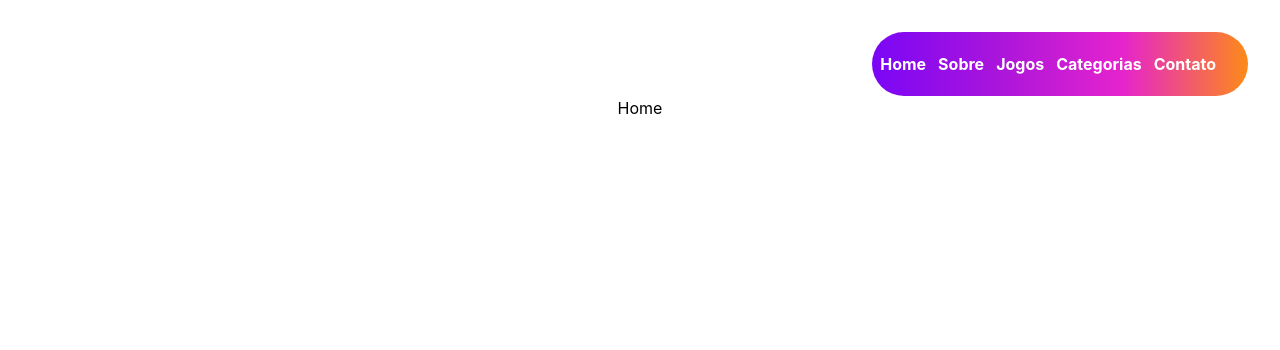
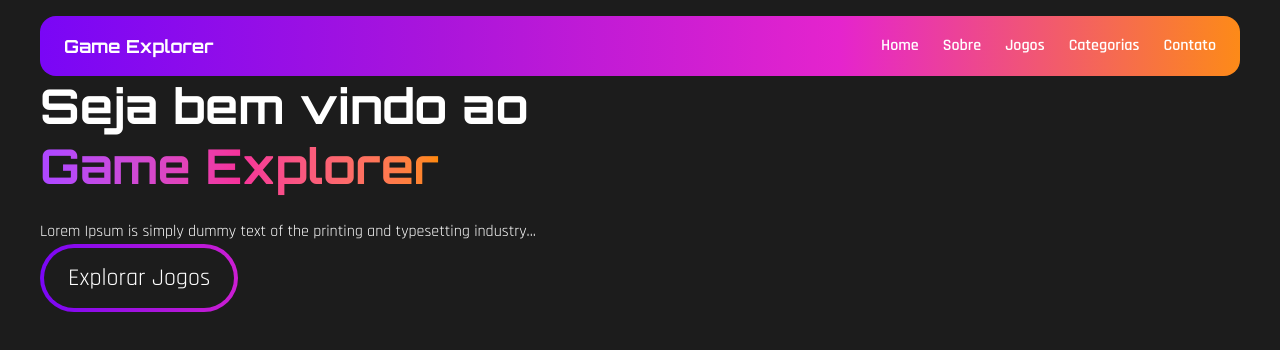
Before and after one commit to Elias700/GameExplorer, a React (Vite) app: page / in a window 1280 px wide. Shown: the top 350 px of the page. Built offline with nearby package versions, Linux system fonts and the light colour scheme.

Commit message:
feat: criação do componente Buttons e melhorias no layout
- Criação do componente Buttons (btn-gamer)
- Ajustes na página Home (estrutura e layout)
- Refatoração do Header, tornando-o responsivo
- Atualização e organização dos estilos globais

```diff
--- a/src/App.css
+++ b/src/App.css
@@ -1,8 +1,8 @@
 @import "tailwindcss";
 
-#root {
+/* #root {
   max-width: 1280px;
   margin: 0 auto;
   padding: 2rem;
   text-align: center;
-}
+} */
--- a/src/components/Header/Herader.tsx
+++ b/src/components/Header/Herader.tsx
@@ -1,34 +1,63 @@
-
+import { useState } from "react";
 
 export function Header() {
+  const [open, setOpen] = useState(false);
+
   return (
-    <header className="
-            bg-[linear-gradient(to_right,_#7A06F6,_#AA15DB,_#E524CD,_#FD8A18)]
-            p-5
-            pr-8
-            rounded-4xl
-            ml-210
+    <header className="w-full px-4 sm:px-6 lg:px-10 mt-4">
+      <div
+        className="
+          flex items-center justify-between
+          bg-[linear-gradient(to_right,_#7A06F6,_#AA15DB,_#E524CD,_#FD8A18)]
+          rounded-2xl
+          px-6 py-4
         "
-    >
-      <nav className="flex justify-end">
-        <ul className="
-            flex
-            gap-3
-            [&>li]:text-white
-            [&>li]:hover:text-gray-300
-            [&>li]:cursor-pointer
-            [&>li]:transition
-            [&>li]:duration-300
-            [&>li]:font-bold
-          "
+      >
+        {/* LOGO */}
+        <h2 className="text-white font-bold text-lg">
+          Game Explorer
+        </h2>
+
+        {/* MENU DESKTOP */}
+        <nav className="hidden md:block">
+          <ul className="
+            flex gap-6
+            text-white font-bold
+          ">
+            <li className="hover:text-gray-300 transition cursor-pointer">Home</li>
+            <li className="hover:text-gray-300 transition cursor-pointer">Sobre</li>
+            <li className="hover:text-gray-300 transition cursor-pointer">Jogos</li>
+            <li className="hover:text-gray-300 transition cursor-pointer">Categorias</li>
+            <li className="hover:text-gray-300 transition cursor-pointer">Contato</li>
+          </ul>
+        </nav>
+
+        {/* BOTÃO MOBILE */}
+        <button
+          className="md:hidden text-white"
+          onClick={() => setOpen(!open)}
         >
+          ☰
+        </button>
+      </div>
+
+      {/* MENU MOBILE */}
+      {open && (
+        <nav className="
+          md:hidden mt-2
+          bg-[#1C1C1C]
+          rounded-xl
+          p-4
+        ">
+          <ul className="flex flex-col gap-4 text-white font-bold">
             <li>Home</li>
             <li>Sobre</li>
             <li>Jogos</li>
             <li>Categorias</li>
             <li>Contato</li>
-        </ul>
-      </nav>
+          </ul>
+        </nav>
+      )}
     </header>
-  )
-;}
+  );
+}
--- a/src/components/UI/Buttons/Buttons.tsx
+++ b/src/components/UI/Buttons/Buttons.tsx
@@ -1,18 +1,15 @@
-import React from "react";
 
-interface VoltageButtonProps {
-  children: React.ReactNode;
-  onClick?: () => void;
-}
 
-export const VoltageButton: React.FC<VoltageButtonProps> = ({
-  children,
-  onClick,
-}) => {
+export const BtnExplorarJogos = () => {
   return (
-    <button onClick={onClick} className="voltage-btn">
-      <span className="voltage-content">{children}</span>
-      <span className="voltage-border" />
+    <button
+      className="
+        btn-gamer
+        px-6
+        py-3
+      "
+    >
+      Explorar Jogos
     </button>
   );
 };
--- a/src/index.css
+++ b/src/index.css
@@ -1,77 +1,106 @@
-.voltage-btn {
-  position: relative;
-  padding: 1rem 3rem;
-  font-size: 1.1rem;
-  letter-spacing: 0.08em;
-  border-radius: 999px;
-  border: none;
-  background: #0d1127;
-  color: white;
-  cursor: pointer;
-  overflow: hidden;
-  isolation: isolate;
-  transition: all 0.3s ease;
+/* =========================
+   🔤 FONTS
+========================= */
+@import url('https://fonts.googleapis.com/css2?family=Orbitron:wght@400;700&family=Rajdhani:wght@300;400;500;600&display=swap');
+
+/* =========================
+   🎨 TAILWIND
+========================= */
+@import "tailwindcss";
+
+/* =========================
+   🎯 DESIGN TOKENS
+========================= */
+:root {
+  --color-primary: #7A06F6;
+  --color-secondary: #AA15DB;
+  --color-accent: #E524CD;
+  --color-highlight: #FD8A18;
+
+  --color-text: #FDFDFD;
+  --color-background: #1C1C1C;
 }
 
-.voltage-content {
-  position: relative;
-  z-index: 2;
+/* =========================
+   🌍 BASE (GLOBAL)
+========================= */
+@layer base {
+  * {
+    @apply m-0 p-0 box-border;
+  }
+
+  body {
+    font-family: 'Rajdhani', sans-serif;
+    background-color: var(--color-background);
+    color: var(--color-text);
+  }
+
+  h1, h2, h3, h4, h5, h6 {
+    font-family: 'Orbitron', sans-serif;
+    @apply text-white;
+  }
 }
 
-.voltage-border {
-  position: absolute;
-  inset: 0;
-  border-radius: 999px;
-  padding: 3px;
-  background: linear-gradient(
-    120deg,
-    #6bfeff,
-    #5978f3,
-    #6bfeff,
-    #a855f7,
-    #6bfeff
-  );
-  background-size: 300% 300%;
-  mask:
-    linear-gradient(#000 0 0) content-box,
-    linear-gradient(#000 0 0);
-  mask-composite: exclude;
-  -webkit-mask-composite: xor;
-  opacity: 0;
-  transition: opacity 0.3s ease;
-  animation: none;
-}
-
-.voltage-btn:hover .voltage-border {
-  opacity: 1;
-  animation: electric-flow 2s linear infinite;
-}
-
-.voltage-btn::before {
-  content: "";
-  position: absolute;
-  inset: -6px;
-  border-radius: 999px;
-  background: radial-gradient(circle, #6bfeff55 0%, transparent 70%);
-  filter: blur(12px);
-  opacity: 0;
-  transition: opacity 0.3s ease;
-  z-index: -1;
-}
-
-.voltage-btn:hover::before {
-  opacity: 1;
-}
-
-.voltage-btn:hover {
-  transform: translateY(-2px);
-}
-
-@keyframes electric-flow {
+/* =========================
+   🎬 ANIMAÇÕES
+========================= */
+@keyframes gradientMove {
   0% {
     background-position: 0% 50%;
   }
   100% {
-    background-position: 300% 50%;
+    background-position: 100% 50%;
   }
 }
+
+/* =========================
+   🧩 COMPONENTS
+========================= */
+@layer components {
+
+  .btn-gamer {
+    border: 4px solid transparent;
+    border-radius: 9999px;
+
+    font-size: 1.5rem;
+    color: white;
+    cursor: pointer;
+
+    transition: all 0.3s ease;
+
+    background:
+      linear-gradient(var(--color-background), var(--color-background)) padding-box,
+      linear-gradient(
+        90deg,
+        var(--color-primary) 0%,
+        var(--color-secondary) 30%,
+        var(--color-accent) 65%,
+        var(--color-highlight) 100%
+      ) border-box;
+
+    background-size: 200% 200%;
+  }
+
+  .btn-gamer:hover {
+    transform: scale(1.08);
+
+    background:
+      linear-gradient(var(--color-background), var(--color-background)) padding-box,
+      linear-gradient(
+        270deg,
+        var(--color-primary),
+        var(--color-secondary),
+        var(--color-accent),
+        var(--color-highlight)
+      ) border-box;
+
+    background-size: 200% 200%;
+    animation: gradientMove 2s linear infinite;
+
+    box-shadow:
+      0 0 10px var(--color-primary),
+      0 0 20px var(--color-secondary),
+      0 0 30px var(--color-accent),
+      0 0 40px var(--color-highlight);
+  }
+}
--- a/src/pages/Home/Home.tsx
+++ b/src/pages/Home/Home.tsx
@@ -1,11 +1,42 @@
+import { Header } from "../../components/Header/Herader";
+import { BtnExplorarJogos } from "../../components/UI/Buttons/Buttons";
 
-import { Header } from "../../components/Header/Herader"
+export function Home() {
+  return (
+    <main className="min-h-screen relative text-white bg-[var(--color-background)]">
 
-export function Home (){
-  return (
-    <div>
-      <Header />
-      <h1>Home</h1>
-    </div>
+      <div className="relative z-10 flex flex-col h-full">
+
+        <Header />
+
+        <section className="flex flex-1 items-center px-10">
+          <div className="max-w-xl">
+
+            <h1 className="text-5xl font-bold leading-tight">
+              Seja bem vindo ao <br />
+              <span className="
+                  bg-gradient-to-r
+                  from-purple-500
+                  via-pink-500
+                  to-orange-400
+                  bg-clip-text
+                  text-transparent
+                "
+              >
+                Game Explorer
+              </span>
+            </h1>
+
+            <p className="mt-6 text-[var(--color-text)]">
+              Lorem Ipsum is simply dummy text of the printing and typesetting industry...
+            </p>
+
+            <BtnExplorarJogos />
+
+          </div>
+        </section>
+
+      </div>
+    </main>
   )
-};
+}
```
